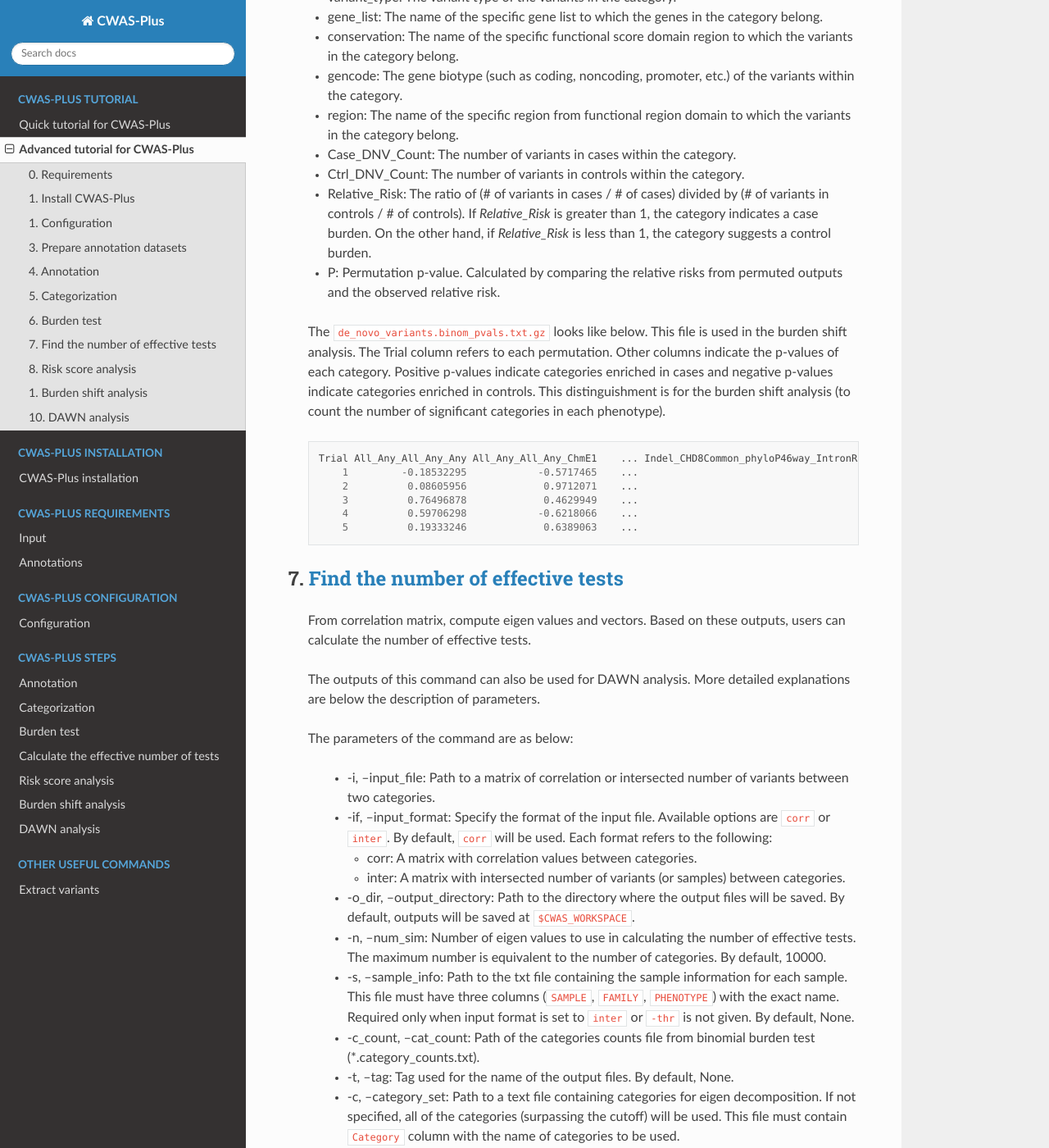
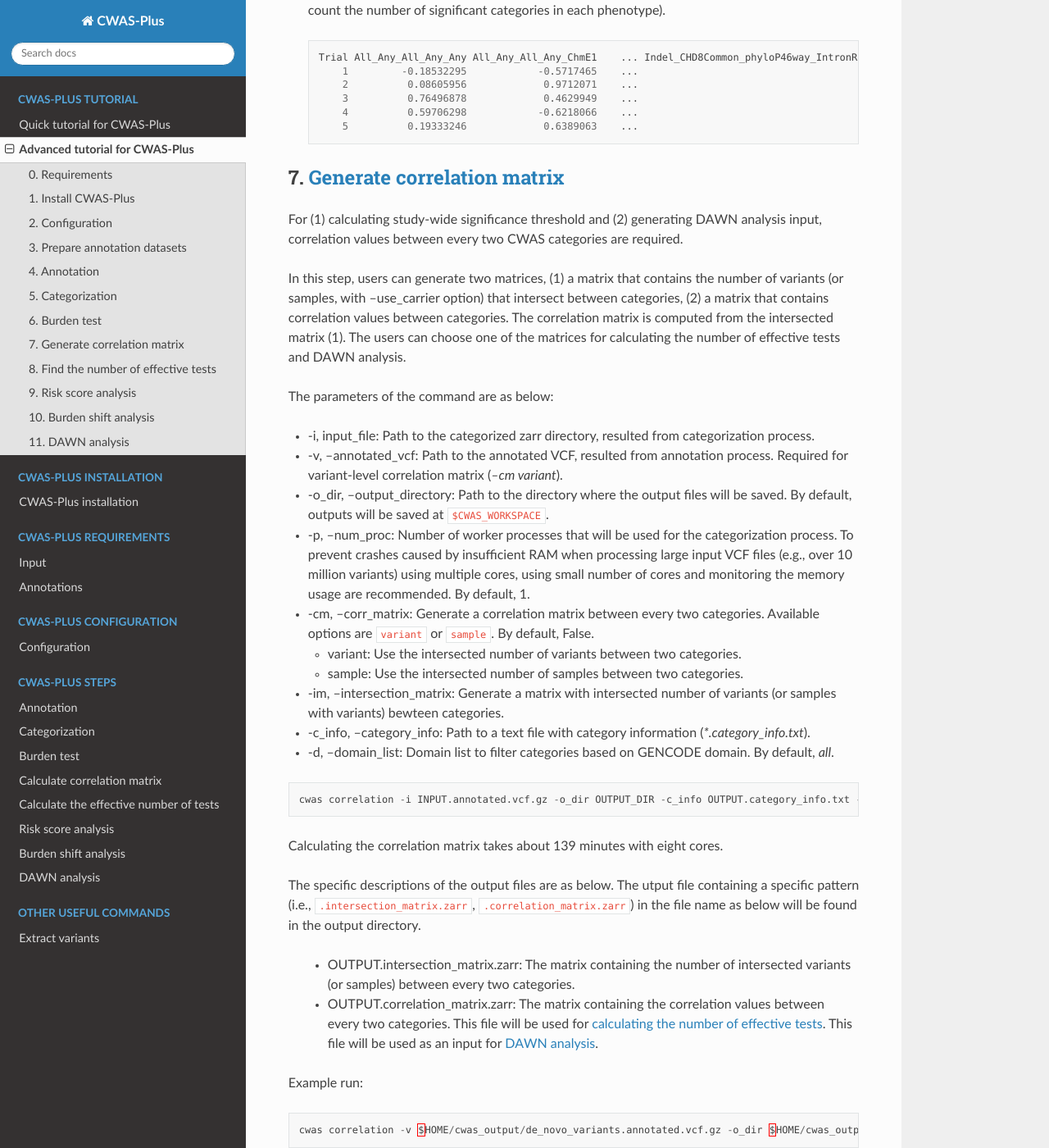
Before and after one commit to joonan-lab/cwas, a Sphinx documentation site: the page built from docs/quickstart/advanced_tutorial.rst, in a window 1280 px wide and 1400 px high, scrolled down 15055 px. Shown: the whole window at 82% size. Built offline with Sphinx 7.4.7 and the Read the Docs theme 2.0.0, drawn with Linux system fonts in a browser that asks for light colours; some of the changed text lies outside the part shown.

Commit message:
Update documents
- Add correlation
- Edit argument names

```diff
--- a/docs/index.rst
+++ b/docs/index.rst
@@ -60,6 +60,7 @@ CWAS-Plus workflow
    steps/annotation.rst
    steps/categorization.rst
    steps/burden.rst
+   steps/correlation.rst
    steps/effective_num_test.rst
    steps/risk_score.rst
    steps/burdenshift.rst
--- a/docs/quickstart/advanced_tutorial.rst
+++ b/docs/quickstart/advanced_tutorial.rst
@@ -121,7 +121,7 @@ This is an advanced tutorial for CWAS-Plus. Specific descriptions of arguments a
   The command ``cwas start``, also creates a configuration file inside the working directory. If there is a pre-installed VEP, the path of the VEP in the configuration file will be automatically set.
 
 
-1. :ref:`Configuration <configuration>`
+2. :ref:`Configuration <configuration>`
 ############################################
 
   Inside the CWAS working directory, there is a configuration file (``configuration.txt``). This file is needed for retrieving the path of specific files needed for CWAS-Plus run.
@@ -366,36 +366,24 @@ This is an advanced tutorial for CWAS-Plus. Specific descriptions of arguments a
    - -i, --input_file: Path to the annotated VCF, resulted from annotation process. This file contains a specific pattern of ``.annotated.vcf`` in the file name. This file could be gzipped or not.
    - -o_dir, --output_directory: Path to the directory where the output files will be saved. By default, outputs will be saved at ``$CWAS_WORKSPACE``.
    - -p, --num_proc: Number of worker processes that will be used for the categorization process. To prevent crashes caused by insufficient RAM when processing large input VCF files (e.g., over 10 million variants) using multiple cores, using small number of cores and monitoring the memory usage are recommended. By default, 1.
-   - -m, --matrix: Generate a correlation matrix and a matrix with intersected number of variants (or samples) between every two categories. Available options are ``variant`` or ``sample``. By default, False.
-
-     - variant: Use the intersected number of variants between two categories.
-     - sample: Use the intersected number of samples between two categories.
 
   .. code-block:: solidity
 
     cwas categorization -i INPUT.annotated.vcf.gz -o_dir OUTPUT_DIR -p 8
 
-  Caculate the correlation matrix from the intersected number of variants (or samples) between every two categories.
 
-  .. code-block:: solidity
-
-    cwas categorization -i INPUT.annotated.vcf.gz -o_dir OUTPUT_DIR -p 8 -m variant
-
-
-  The specific descriptions of the output files are as below. Each output file containing a specific pattern (i.e., ``.categorization_result.zarr``, ``.intersection_matrix.pkl``, ``.correlation_matrix.pkl``) in the file name as below will be found in the output directory.
+  The specific descriptions of the output files are as below. The output file containing a specific pattern (i.e., ``.categorization_result.zarr``) in the file name as below will be found in the output directory.
 
   - OUTPUT.categorization_result.zarr: The final output file containing the number of variants in each category across samples. This file will be used as input in the burden test process.
-  - OUTPUT.intersection_matrix.pkl: The matrix containing the number of intersected variants (or samples) between every two categories. This file will be generated only with ``-m`` option given.
-  - OUTPUT.correlation_matrix.pkl: The matrix containing the correlation values between every two categories. This file will be generated only with ``-m`` option given. This file will be used for :ref:`calculating the number of effective tests <effnumtest>`. This file will be used as an input for :ref:`DAWN analysis <dawn>`.
 
 
   Example run:
 
   .. code-block:: solidity
 
-    cwas categorization -i $HOME/cwas_output/de_novo_variants.annotated.vcf.gz -o_dir $HOME/cwas_output -p 8 -m variant
+    cwas categorization -i $HOME/cwas_output/de_novo_variants.annotated.vcf.gz -o_dir $HOME/cwas_output -p 8
 
-  In the above example, categorizing variants soley takes about 6 minutes. In addition to categorization, calculating the correlation matrix takes about 139 minutes with eight cores.
+  In the above example, categorizing variants soley takes about 6 minutes.
 
   Below is the output file generated.
 
@@ -628,7 +614,58 @@ This is an advanced tutorial for CWAS-Plus. Specific descriptions of arguments a
 
 
 
-7.  :ref:`Find the number of effective tests <effnumtest>`
+7.  :ref:`Generate correlation matrix <correlation>`
+####################################################################
+
+For (1) calculating study-wide significance threshold and (2) generating DAWN analysis input, correlation values between every two CWAS categories are required.
+
+In this step, users can generate two matrices, (1) a matrix that contains the number of variants (or samples, with --use_carrier option) that intersect between categories, (2) a matrix that contains correlation values between categories. The correlation matrix is computed from the intersected matrix (1). The users can choose one of the matrices for calculating the number of effective tests and DAWN analysis.
+
+The parameters of the command are as below:
+
+- -i, input_file: Path to the categorized zarr directory, resulted from categorization process.
+- -v, --annotated_vcf: Path to the annotated VCF, resulted from annotation process. Required for variant-level correlation matrix (`--cm variant`).
+- -o_dir, --output_directory: Path to the directory where the output files will be saved. By default, outputs will be saved at ``$CWAS_WORKSPACE``.
+- -p, --num_proc: Number of worker processes that will be used for the categorization process. To prevent crashes caused by insufficient RAM when processing large input VCF files (e.g., over 10 million variants) using multiple cores, using small number of cores and monitoring the memory usage are recommended. By default, 1.
+- -cm, --corr_matrix: Generate a correlation matrix between every two categories. Available options are ``variant`` or ``sample``. By default, False.
+
+  - variant: Use the intersected number of variants between two categories.
+  - sample: Use the intersected number of samples between two categories.
+
+- -im, --intersection_matrix: Generate a matrix with intersected number of variants (or samples with variants) bewteen categories.
+- -c_info, --category_info: Path to a text file with category information (`*.category_info.txt`).
+- -d, --domain_list: Domain list to filter categories based on GENCODE domain. By default, `all`.
+
+.. code-block:: solidity
+
+    cwas correlation -i INPUT.annotated.vcf.gz -o_dir OUTPUT_DIR -c_info OUTPUT.category_info.txt -p 8 -cm variant -im
+
+Calculating the correlation matrix takes about 139 minutes with eight cores.
+
+
+The specific descriptions of the output files are as below. The utput file containing a specific pattern (i.e., ``.intersection_matrix.zarr``, ``.correlation_matrix.zarr``) in the file name as below will be found in the output directory.
+
+  - OUTPUT.intersection_matrix.zarr: The matrix containing the number of intersected variants (or samples) between every two categories.
+  - OUTPUT.correlation_matrix.zarr: The matrix containing the correlation values between every two categories. This file will be used for :ref:`calculating the number of effective tests <effnumtest>`. This file will be used as an input for :ref:`DAWN analysis <dawn>`.
+
+Example run:
+
+.. code-block:: solidity
+
+    cwas correlation -v $HOME/cwas_output/de_novo_variants.annotated.vcf.gz -o_dir $HOME/cwas_output -c_info $HOME/cwas_output/de_novo_variants.category_info.txt
+
+Below are the output files generated.
+
+.. code-block:: solidity
+
+  $HOME/cwas_output
+  ...
+  ├── de_novo_variants.intersection_matrix.zarr
+  ├── de_novo_variants.correlation_matrix.zarr
+  ...
+
+
+8.  :ref:`Find the number of effective tests <effnumtest>`
 ####################################################################
 
   From correlation matrix, compute eigen values and vectors. Based on these outputs, users can calculate the number of effective tests.
@@ -735,7 +772,7 @@ This is an advanced tutorial for CWAS-Plus. Specific descriptions of arguments a
     [RESULT] The number of effective tests is 2596.
 
 
-8.  :ref:`Risk score analysis <riskscore>`
+9.  :ref:`Risk score analysis <riskscore>`
 ############################################
 
   Identify the best predictor of the phenotype by training Lasso regression model with the number of variants within each category across samples.
@@ -750,9 +787,11 @@ This is an advanced tutorial for CWAS-Plus. Specific descriptions of arguments a
   - -o_dir, --output_directory: Path to the directory where the output files will be saved. By default, outputs will be saved at ``$CWAS_WORKSPACE``.
   - -s, --sample_info: Path to the txt file containing the sample information for each sample. This file must have three columns (``SAMPLE``, ``FAMILY``, ``PHENOTYPE``) with the exact name.
   - -a, --adjustment_factor: Path to the txt file containing the adjust factors for each sample. This is optional. With this option, CWAS-Plus multiplies the number of variants (or carriers, in -u option) with the adjust factor per sample.
-  - -c, --category_set: Path to a text file category information (`*.category_info.txt`).
+  - -c_info, --category_info: Path to a text file category information (`*.category_info.txt`).
   - -d, --domain_list: Domain list to filter categories based on GENCODE domain. If 'run_all' is given, all available options will be tested. Available options are `run_all,all,coding,noncoding,ptv,missense,damaging_missense,promoter,noncoding_wo_promoter,intron,intergenic,utr,lincRNA`. By default, all.
   - -t, --tag: Tag used for the name of the output files. By default, None.
+  - -loop, --do_loop: Use each annotation from functional annotation to calculate risk score. By default, False.
+  - -n_one, --n_of_one_leave: Calculate risk score while excluding one annotation from functional annotation. This option is not used when the `--do_loop` flag is enabled. By default, False.
   - -u, --use_n_carrier: Enables the sample-level analysis (the use of the number of samples with variants in each category for burden test instead of the number of variants). With this option, CWAS-Plus counts the number of samples that carry at least one variant of each category.
   - -thr, --threshold: The number of variants in controls (or the number of control carriers) used to select rare categories. For example, if set to 3, categories with less than 3 variants in controls will be used for training. By default, 3.
   - -tf, --train_set_fraction: The fraction of the training set. For example, if set to 0.7, 70% of the samples will be used as training set and 30% will be used as test set. By default, 0.7.
@@ -760,6 +799,7 @@ This is an advanced tutorial for CWAS-Plus. Specific descriptions of arguments a
   - -f, --fold: Number of folds for cross-validation.
   - -n, --n_permute: The number of permutations used to calculate the p-value. By default, 1,000.
   - --predict_only: If set, only predict the risk score and skip the permutation process. By default, False.
+  - -S, --seed: Seed of random state. By default, 42.
   - -p, --num_proc: Number of worker processes that will be used for the permutation process. By default, 1.
 
 
@@ -788,14 +828,7 @@ This is an advanced tutorial for CWAS-Plus. Specific descriptions of arguments a
 
   Example run:
 
-  Create a category set with noncoding categories in ``EncodeTFBS`` region.
-
-  .. code-block:: solidity
-
-    cat $HOME/cwas_output/de_novo_variants.category_info.txt | head -1 > $HOME/cwas_output/subset_categories.txt
-    cat $HOME/cwas_output/de_novo_variants.category_info.txt | awk '$12 == 1 && $6 == "EncodeTFBS"' >> $HOME/cwas_output/subset_categories.txt
-
-  Now run the below command.
+  Now run the below command. The below command calculates risk scores for noncoding domain categories.
 
   .. code-block:: solidity
 
@@ -803,7 +836,8 @@ This is an advanced tutorial for CWAS-Plus. Specific descriptions of arguments a
     -o_dir $HOME/cwas_output \
     -s $HOME/cwas-input-example/samples.txt \
     -a $HOME/cwas-input-example/adj_factors.txt \
-    -c $HOME/cwas_output/subset_categories.txt \
+    -c_info $HOME/cwas_output/de_novo_variants.category_info.txt \
+    -d noncoding \
     -thr 3 \
     -tf 0.7 \
     -n_reg 10 \
@@ -872,7 +906,7 @@ This is an advanced tutorial for CWAS-Plus. Specific descriptions of arguments a
 
 
 
-1.  :ref:`Burden shift analysis <burdenshift>`
+10.  :ref:`Burden shift analysis <burdenshift>`
 ################################################
 
   Identify the overrepresented domains associated to the phenotype.
@@ -926,7 +960,7 @@ This is an advanced tutorial for CWAS-Plus. Specific descriptions of arguments a
 
 
 
-10.  :ref:`DAWN analysis <dawn>`
+11.  :ref:`DAWN analysis <dawn>`
 ##################################
 
   Investigate the relationship between categories and identify the specific type of categories clustered within the network.
--- a/docs/steps/categorization.rst
+++ b/docs/steps/categorization.rst
@@ -21,5 +21,3 @@ The parameters of the command are as below:
 .. code-block:: solidity
 
     cwas categorization -i INPUT.annotated.vcf.gz -o_dir OUTPUT_DIR -p 8
-
-    cwas categorization -i INPUT.annotated.vcf.gz -o_dir OUTPUT_DIR -p 8 -m variant
--- /dev/null
+++ b/docs/steps/correlation.rst
@@ -0,0 +1,28 @@
+.. _correlation:
+
+*********************************
+Calculate correlation matrix
+*********************************
+
+For (1) calculating study-wide significance threshold and (2) generating DAWN analysis input, correlation values between every two CWAS categories are required.
+
+In this step, users can generate two matrices, (1) a matrix that contains the number of variants (or samples, with --use_carrier option) that intersect between categories, (2) a matrix that contains correlation values between categories. The correlation matrix is computed from the intersected matrix (1). The users can choose one of the matrices for calculating the number of effective tests and DAWN analysis.
+
+The parameters of the command are as below:
+
+- -i, input_file: Path to the categorized zarr directory, resulted from categorization process.
+- -v, --annotated_vcf: Path to the annotated VCF, resulted from annotation process. Required for variant-level correlation matrix (`--cm variant`).
+- -o_dir, --output_directory: Path to the directory where the output files will be saved. By default, outputs will be saved at ``$CWAS_WORKSPACE``.
+- -p, --num_proc: Number of worker processes that will be used for the categorization process. To prevent crashes caused by insufficient RAM when processing large input VCF files (e.g., over 10 million variants) using multiple cores, using small number of cores and monitoring the memory usage are recommended. By default, 1.
+- -cm, --corr_matrix: Generate a correlation matrix between every two categories. Available options are ``variant`` or ``sample``. By default, False.
+
+  - variant: Use the intersected number of variants between two categories.
+  - sample: Use the intersected number of samples between two categories.
+
+- -im, --intersection_matrix: Generate a matrix with intersected number of variants (or samples with variants) bewteen categories.
+- c_info, --category_info: Path to a text file with category information (`*.category_info.txt`).
+- -d, --domain_list: Domain list to filter categories based on GENCODE domain. By default, `all`.
+
+.. code-block:: solidity
+
+    cwas correlation -v INPUT.annotated.vcf.gz -o_dir OUTPUT_DIR -c_info OUTPUT.category_info.txt -p 8 -cm variant -im
```
Also changed, not shown: other parts of docs/quickstart/advanced_tutorial.rst (+0 -2 lines), docs/quickstart/quick_tutorial.rst (+57 -21 lines), docs/steps/risk_score.rst (+5 -2 lines).
